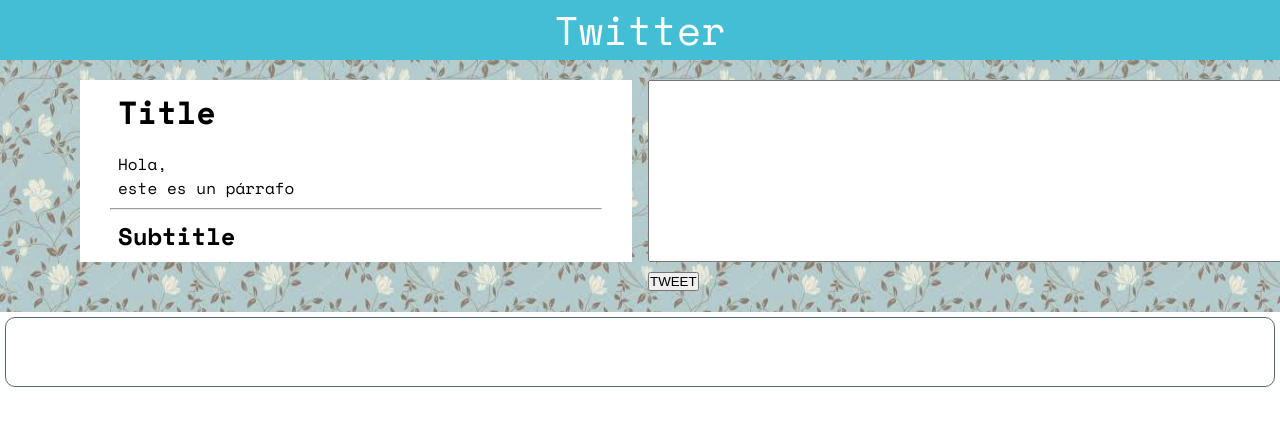
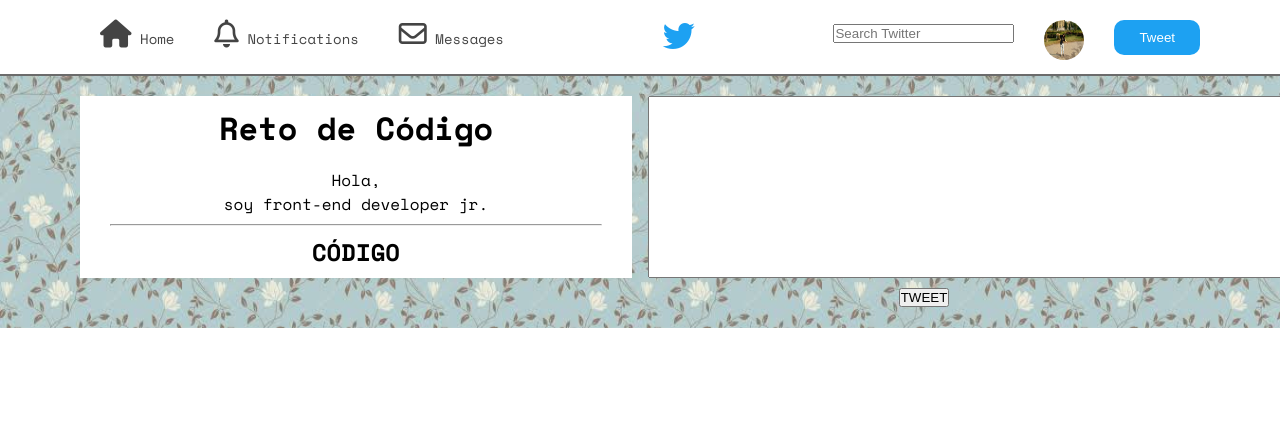
Before and after one commit to SteffAhv/reto-twitter, a plain HTML site: page index.html in a window 1280 px wide. Shown: the top 426 px of the page. Drawn offline with nearby package versions, Linux system fonts and the light colour scheme.

Commit message:
añade-header

```diff
--- a/css/main.css
+++ b/css/main.css
@@ -6,17 +6,49 @@
 }
 body {
   width:100%;
+  text-align: center;
   font-family: 'Space Mono', monospace;
 }
+
+/* CLASES REUTILIZABLES */
+.celebrities {
+  padding: 0px 25px;
+}
 /* Estilos del header */
-header {
-  width:100%;
-  background-color:#43bed5;
-  color:#FFF;
-  height: 60px;
-  text-align: center;
-  font-size: 40px;
+#navigation-bar {
+  padding: 20px 80px;
+  border-bottom: 2px solid rgb(107, 107, 107);
 }
+#navigation-bar li{
+  display: inline-block;
+  margin: auto;
+}
+.icons-nav {
+  float: left;
+  font-size: 14px;
+  color: rgb(68, 68, 68);
+  padding: 0px 20px;
+}
+.fa-twitter {
+  color:rgb(29,161,242);
+}
+.tools-nav {
+  float: right;
+}
+.nav-img {
+  height: 40px;
+  width: 40px;
+  border-radius: 100px;
+  margin:0px 30px;
+}
+.btn {
+  padding: 10px 25px;
+  background-color: rgb(29,161,242);
+  color:rgb(255, 255, 255);
+  border-style: none;
+  border-radius: 10px;
+}
+/* Estilos del container */
 .container {
   background-image: url("../assets/imgs/background.jpg");
   background-repeat: round;
--- a/index.html
+++ b/index.html
@@ -6,23 +6,29 @@
     <title>Replica Twitter</title>
     <link rel="stylesheet" href="css/main.css">
     <link href="https://fonts.googleapis.com/css?family=Space+Mono:400,700" rel="stylesheet">
+    <script src="https://use.fontawesome.com/21b158d175.js"></script>
   </head>
   <body>
     <header>
-      <span>Twitter</span>
+      <ul id ="navigation-bar">
+        <li class="icons-nav first"><span><i class="fa fa-home fa-2x" aria-hidden="true"></i> Home</span></li>
+        <li class="icons-nav first"><span><i class="fa fa-bell-o fa-2x" aria-hidden="true"></i> Notifications</span></li>
+        <li class="icons-nav first"><span><i class="fa fa-envelope-o fa-2x" aria-hidden="true"></i> Messages</span></li>
+        <li><span><i class="fa fa-twitter fa-2x" aria-hidden="true"></i></span></li>
+        <li class="tools-nav"><button class="btn">Tweet</button></li>
+        <li class="tools-nav"><img class="nav-img" src="assets/imgs/photo.jpg" alt=""></li>
+        <li class="tools-nav"><input type="text" placeholder ="Search Twitter"></li>
+      </ul>
     </header>
     <div class="container">
       <div class="static-box">
-        <h1 class="text-box">Title</h1>
-        <p class="text-box">Hola,<br>este es un párrafo</p>
+        <h1 class="text-box">Reto de Código</h1>
+        <p class="text-box">Hola,<br>soy front-end developer jr.</p>
         <hr>
-        <h2 class="text-box">Subtitle</h2>
+        <h2 class="text-box">CÓDIGO</h2>
       </div>
       <textarea id="writte-tweet"name="tweet" rows="12" cols="80"></textarea>
-      <button type="button" name="button" onclick="tweet()">TWEET</button>
-    </div>
-    <div class="tweet-box">
-      <p id="new-box"></p>
+      <button id = "btn" type="button" >TWEET</button>
     </div>
     <script type="text/javascript" src="js/app.js"></script>
   </body>
--- a/js/app.js
+++ b/js/app.js
@@ -1,5 +1,12 @@
-
-function tweet() {
-  var tweetText = document.getElementById('writte-tweet').value;
-  document.getElementById('new-box').innerHTML = tweetText;
-}
+window.addEventListener('load', function(event) {
+  var button = document.getElementById('btn');
+  button.addEventListener('click', function(e){
+    var tweetText = document.getElementById('writte-tweet').value;
+    var button = document.getElementById('btn');
+    var tweetBox = document.createElement('div');
+    var replaceText = document.createTextNode(tweetText);
+    tweetBox.appendChild(replaceText);
+    document.body.appendChild(tweetBox);
+    tweetBox.classList.add("tweet-box");
+  });
+});
```
Also changed, not shown: assets/imgs/cover.jpg (added), assets/imgs/eddie.jpg (added), assets/imgs/gigi.jpg (added), assets/imgs/ozzy.jpg (added), assets/imgs/photo.jpg (added).
